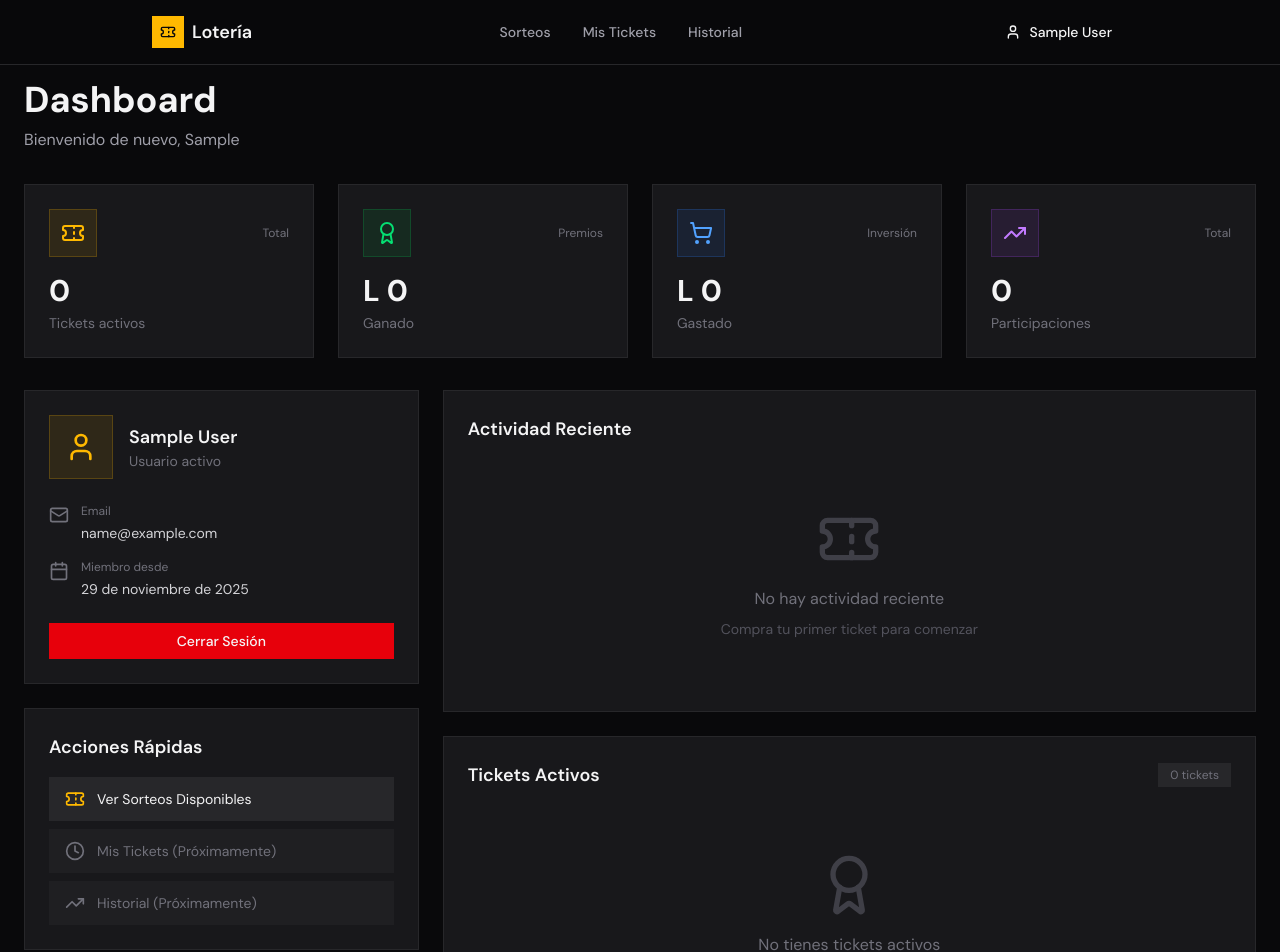
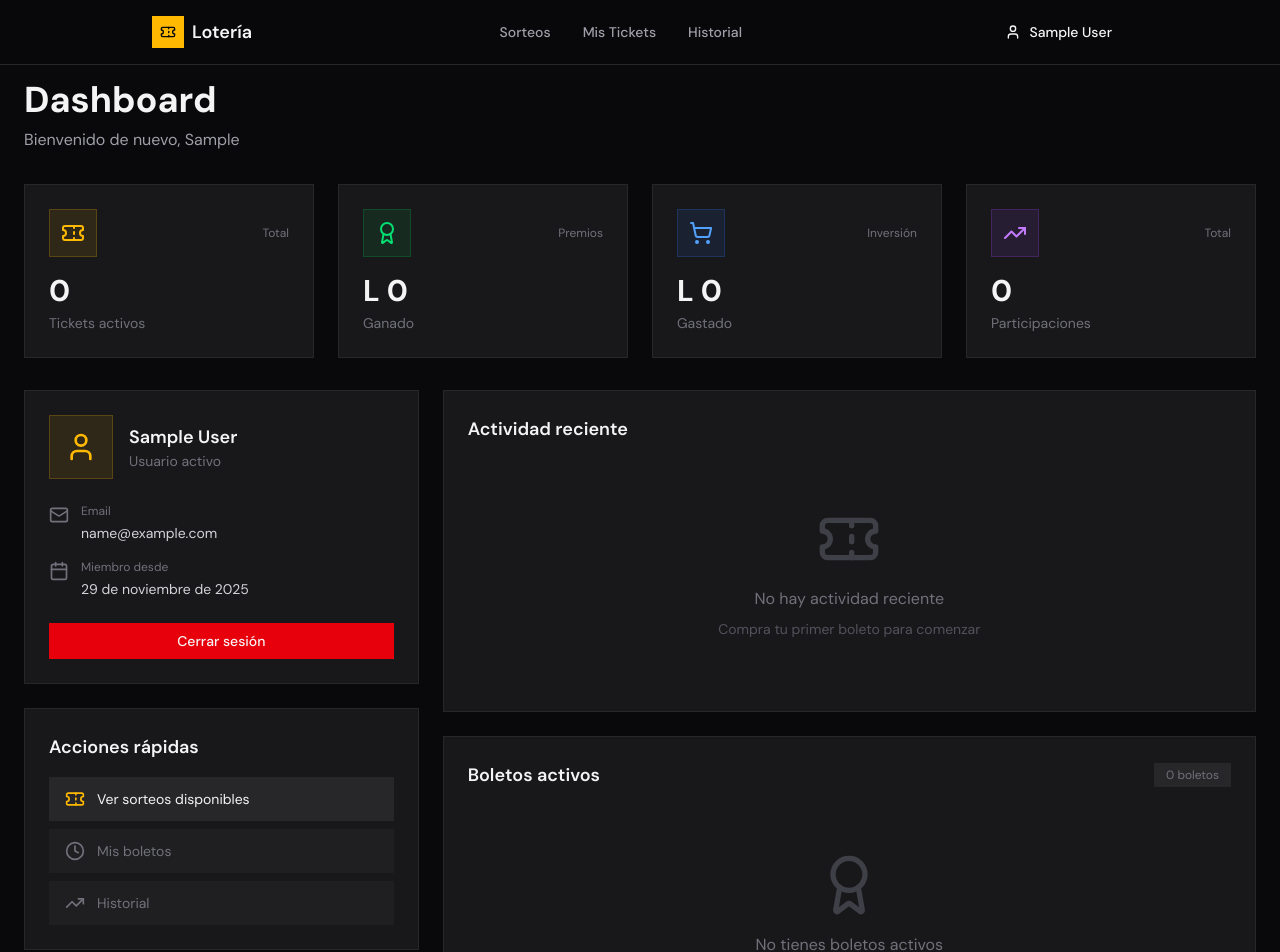
Before and after one commit to LUCABOTT/proyectoLoteriaSeminarioFrontend, a React (Vite) app: page /dashboard in a window 1280 px wide. Shown: the top 952 px of the page. Built offline with nearby package versions, Linux system fonts and the light colour scheme; sample sign-in values are in the browser's storage.

Commit message:
corrección de nombres

```diff
--- a/src/App.jsx
+++ b/src/App.jsx
@@ -7,6 +7,7 @@ import Home from "./pages/Home";
 import Login from "./pages/Login";
 import Register from "./pages/Register";
 import Lotteries from "./pages/Lotteries";
+import NotFound from "./pages/NotFound";
 import { Navbar } from "./components/Navbar";
 import { Footer } from "./components/Footer";
 import { useContext } from "react";
@@ -46,6 +47,9 @@ function AppContent() {
             </PrivateRoute>
           }
         />
+
+        {/* 404 - Catch all unmatched routes */}
+        <Route path="*" element={<NotFound />} />
       </Routes>
       {!hideNavbarAndFooter && <Footer />}
     </>
--- a/src/components/Navbar.jsx
+++ b/src/components/Navbar.jsx
@@ -90,14 +90,14 @@ export function Navbar() {
                       className="flex items-center gap-2 px-4 py-3 text-zinc-400 hover:text-zinc-100 hover:bg-zinc-800 text-sm transition-colors"
                     >
                       <User className="w-4 h-4" />
-                      Mi Perfil
+                      Mi perfil
                     </Link>
                     <button
                       onClick={handleLogout}
                       className="w-full flex items-center gap-2 px-4 py-3 text-zinc-400 hover:text-zinc-100 hover:bg-zinc-800 text-sm transition-colors text-left"
                     >
                       <LogOut className="w-4 h-4" />
-                      Cerrar Sesión
+                      Cerrar sesión
                     </button>
                   </div>
                 )}
@@ -156,14 +156,14 @@ export function Navbar() {
                       className="px-4 py-3 text-zinc-400 hover:text-zinc-100 hover:bg-zinc-900 text-sm font-medium transition-colors flex items-center gap-2"
                     >
                       <User className="w-4 h-4" />
-                      Mi Perfil
+                      Mi perfil
                     </Link>
                     <button
                       onClick={handleLogout}
                       className="px-4 py-3 text-zinc-400 hover:text-zinc-100 hover:bg-zinc-900 text-sm font-medium transition-colors text-left flex items-center gap-2"
                     >
                       <LogOut className="w-4 h-4" />
-                      Cerrar Sesión
+                      Cerrar sesión
                     </button>
                   </>
                 ) : (
--- a/src/pages/ActivacionCuenta.jsx
+++ b/src/pages/ActivacionCuenta.jsx
@@ -2,6 +2,7 @@ import { useState } from "react";
 import { useNavigate } from "react-router-dom";
 import { activateAccount } from "../services/authService";
 import { CheckCircle, Mail, Lock } from "lucide-react";
+import { useEffect } from "react";
 
 export default function ActivacionCuenta() {
   const navigate = useNavigate();
@@ -9,6 +10,10 @@ export default function ActivacionCuenta() {
   const [pin, setPin] = useState("");
   const [error, setError] = useState("");
   const [isLoading, setIsLoading] = useState(false);
+
+  useEffect(() => {
+    document.title = "Activar Cuenta - Lotería";
+  }, []);
 
   const handleConfirm = async (e) => {
     e.preventDefault();
--- a/src/pages/Dashboard.jsx
+++ b/src/pages/Dashboard.jsx
@@ -10,11 +10,12 @@ export default function Dashboard() {
     totalPurchases: 0,
     totalSpent: 0,
     activePurchases: 0,
-    purchases: []
+    purchases: [],
   });
   const [loading, setLoading] = useState(true);
 
   useEffect(() => {
+    document.title = "Dashboard - Lotería";
     loadStats();
   }, [user]);
 
@@ -27,7 +28,7 @@ export default function Dashboard() {
         totalPurchases: data.total,
         totalSpent: data.totalSpent,
         activePurchases: data.activePurchases,
-        purchases: data.purchases
+        purchases: data.purchases,
       });
     } catch (err) {
       console.error("Error loading stats:", err);
@@ -37,10 +38,10 @@ export default function Dashboard() {
   };
 
   const formatCurrency = (amount) => {
-    return new Intl.NumberFormat('es-HN', {
-      style: 'currency',
-      currency: 'HNL',
-      minimumFractionDigits: 0
+    return new Intl.NumberFormat("es-HN", {
+      style: "currency",
+      currency: "HNL",
+      minimumFractionDigits: 0,
     }).format(amount);
   };
 
@@ -49,12 +50,8 @@ export default function Dashboard() {
       <div className="container mx-auto max-w-7xl">
         {/* Header */}
         <div className="mb-8">
-          <h1 className="text-3xl md:text-4xl font-bold text-zinc-100 mb-2">
-            Dashboard
-          </h1>
-          <p className="text-zinc-400">
-            Bienvenido de nuevo, {user?.firstName}
-          </p>
+          <h1 className="text-3xl md:text-4xl font-bold text-zinc-100 mb-2">Dashboard</h1>
+          <p className="text-zinc-400">Bienvenido de nuevo, {user?.firstName}</p>
         </div>
 
         {/* Stats Grid */}
@@ -66,9 +63,7 @@ export default function Dashboard() {
               </div>
               <span className="text-xs text-zinc-500">Total</span>
             </div>
-            <div className="text-3xl font-bold text-zinc-100 mb-1">
-              {loading ? "..." : stats.activePurchases}
-            </div>
+            <div className="text-3xl font-bold text-zinc-100 mb-1">{loading ? "..." : stats.activePurchases}</div>
             <div className="text-sm text-zinc-500">Tickets activos</div>
           </div>
 
@@ -79,9 +74,7 @@ export default function Dashboard() {
               </div>
               <span className="text-xs text-zinc-500">Premios</span>
             </div>
-            <div className="text-3xl font-bold text-zinc-100 mb-1">
-              {formatCurrency(0)}
-            </div>
+            <div className="text-3xl font-bold text-zinc-100 mb-1">{formatCurrency(0)}</div>
             <div className="text-sm text-zinc-500">Ganado</div>
           </div>
 
@@ -105,9 +98,7 @@ export default function Dashboard() {
               </div>
               <span className="text-xs text-zinc-500">Total</span>
             </div>
-            <div className="text-3xl font-bold text-zinc-100 mb-1">
-              {loading ? "..." : stats.totalPurchases}
-            </div>
+            <div className="text-3xl font-bold text-zinc-100 mb-1">{loading ? "..." : stats.totalPurchases}</div>
             <div className="text-sm text-zinc-500">Participaciones</div>
           </div>
         </div>
@@ -143,10 +134,10 @@ export default function Dashboard() {
                   <div>
                     <p className="text-xs text-zinc-500 mb-1">Miembro desde</p>
                     <p className="text-sm text-zinc-300">
-                      {new Date().toLocaleDateString('es-HN', {
-                        year: 'numeric',
-                        month: 'long',
-                        day: 'numeric'
+                      {new Date().toLocaleDateString("es-HN", {
+                        year: "numeric",
+                        month: "long",
+                        day: "numeric",
                       })}
                     </p>
                   </div>
@@ -157,34 +148,33 @@ export default function Dashboard() {
                 onClick={logout}
                 className="w-full mt-6 px-4 py-2 bg-red-600 text-zinc-100 text-sm font-medium hover:bg-red-500 transition-colors"
               >
-                Cerrar Sesión
+                Cerrar sesión
               </button>
             </div>
 
-            {/* Quick Actions */}
             <div className="bg-zinc-900 border border-zinc-800 p-6">
-              <h3 className="text-lg font-semibold text-zinc-100 mb-4">Acciones Rápidas</h3>
+              <h3 className="text-lg font-semibold text-zinc-100 mb-4">Acciones rápidas</h3>
               <div className="space-y-2">
                 <Link
                   to="/sorteos"
                   className="flex items-center gap-3 px-4 py-3 bg-zinc-800 hover:bg-zinc-700 text-zinc-100 text-sm transition-colors"
                 >
                   <Ticket className="w-5 h-5 text-amber-400" />
-                  Ver Sorteos Disponibles
+                  Ver sorteos disponibles
                 </Link>
                 <button
                   disabled
                   className="w-full flex items-center gap-3 px-4 py-3 bg-zinc-800/50 text-zinc-500 text-sm cursor-not-allowed"
                 >
                   <Clock className="w-5 h-5" />
-                  Mis Tickets (Próximamente)
+                  Mis boletos
                 </button>
                 <button
                   disabled
                   className="w-full flex items-center gap-3 px-4 py-3 bg-zinc-800/50 text-zinc-500 text-sm cursor-not-allowed"
                 >
                   <TrendingUp className="w-5 h-5" />
-                  Historial (Próximamente)
+                  Historial
                 </button>
               </div>
             </div>
@@ -194,7 +184,7 @@ export default function Dashboard() {
           <div className="lg:col-span-2">
             {/* Recent Activity */}
             <div className="bg-zinc-900 border border-zinc-800 p-6 mb-6">
-              <h3 className="text-lg font-semibold text-zinc-100 mb-4">Actividad Reciente</h3>
+              <h3 className="text-lg font-semibold text-zinc-100 mb-4">Actividad reciente</h3>
               {loading ? (
                 <div className="text-center py-12">
                   <p className="text-zinc-500">Cargando...</p>
@@ -202,7 +192,10 @@ export default function Dashboard() {
               ) : stats.purchases.length > 0 ? (
                 <div className="space-y-3">
                   {stats.purchases.slice(0, 5).map((purchase) => (
-                    <div key={purchase.id} className="flex items-center justify-between p-3 bg-zinc-950 border border-zinc-800">
+                    <div
+                      key={purchase.id}
+                      className="flex items-center justify-between p-3 bg-zinc-950 border border-zinc-800"
+                    >
                       <div className="flex items-center gap-3">
                         <div className="w-10 h-10 bg-amber-400/10 border border-amber-400/20 flex items-center justify-center">
                           <Ticket className="w-5 h-5 text-amber-400" />
@@ -210,7 +203,7 @@ export default function Dashboard() {
                         <div>
                           <p className="text-sm font-medium text-zinc-100">{purchase.lotteryName}</p>
                           <p className="text-xs text-zinc-500">
-                            {new Date(purchase.purchaseDate).toLocaleDateString('es-HN')}
+                            {new Date(purchase.purchaseDate).toLocaleDateString("es-HN")}
                           </p>
                         </div>
                       </div>
@@ -225,17 +218,16 @@ export default function Dashboard() {
                 <div className="text-center py-12">
                   <Ticket className="w-16 h-16 text-zinc-700 mx-auto mb-4" />
                   <p className="text-zinc-500 mb-2">No hay actividad reciente</p>
-                  <p className="text-sm text-zinc-600">Compra tu primer ticket para comenzar</p>
+                  <p className="text-sm text-zinc-600">Compra tu primer boleto para comenzar</p>
                 </div>
               )}
             </div>
 
-            {/* Active Tickets */}
             <div className="bg-zinc-900 border border-zinc-800 p-6">
               <div className="flex items-center justify-between mb-4">
-                <h3 className="text-lg font-semibold text-zinc-100">Tickets Activos</h3>
+                <h3 className="text-lg font-semibold text-zinc-100">Boletos activos</h3>
                 <span className="text-xs text-zinc-500 bg-zinc-800 px-3 py-1">
-                  {loading ? "..." : `${stats.activePurchases} tickets`}
+                  {loading ? "..." : `${stats.activePurchases} boletos`}
                 </span>
               </div>
               {loading ? (
@@ -244,7 +236,10 @@ export default function Dashboard() {
                 </div>
               ) : stats.activePurchases > 0 ? (
                 <div className="space-y-3">
-                  {stats.purchases.filter(p => p.status === "pending").slice(0, 3).map((purchase) => (
+                  {stats.purchases
+                    .filter((p) => p.status === "pending")
+                    .slice(0, 3)
+                    .map((purchase) => (
                       <div key={purchase.id} className="p-4 bg-zinc-950 border border-zinc-800">
                         <div className="flex items-center justify-between mb-2">
                           <h4 className="text-sm font-semibold text-zinc-100">{purchase.lotteryName}</h4>
@@ -253,7 +248,10 @@ export default function Dashboard() {
                         <p className="text-xs text-zinc-500 mb-2">Ticket: {purchase.ticketNumber}</p>
                         <div className="flex gap-1">
                           {purchase.numbers.map((num, idx) => (
-                          <div key={idx} className="w-8 h-8 bg-amber-400/10 border border-amber-400/20 flex items-center justify-center text-xs font-bold text-amber-400">
+                            <div
+                              key={idx}
+                              className="w-8 h-8 bg-amber-400/10 border border-amber-400/20 flex items-center justify-center text-xs font-bold text-amber-400"
+                            >
                               {num}
                             </div>
                           ))}
@@ -264,12 +262,12 @@ export default function Dashboard() {
               ) : (
                 <div className="text-center py-12">
                   <Award className="w-16 h-16 text-zinc-700 mx-auto mb-4" />
-                  <p className="text-zinc-500 mb-2">No tienes tickets activos</p>
+                  <p className="text-zinc-500 mb-2">No tienes boletos activos</p>
                   <Link
                     to="/sorteos"
                     className="inline-block mt-4 px-6 py-2 bg-amber-400 text-zinc-950 text-sm font-medium hover:bg-amber-300 transition-colors"
                   >
-                    Comprar Ticket
+                    Comprar
                   </Link>
                 </div>
               )}
--- a/src/pages/Home.jsx
+++ b/src/pages/Home.jsx
@@ -57,6 +57,8 @@ export default function Home() {
   const [lotteryData, setLotteryData] = useState(null);
 
   useEffect(() => {
+    document.title = "Inicio - Lotería";
+
     const newParticles = Array.from({ length: 15 }, (_, i) => ({
       id: i,
       left: Math.random() * 100,
--- a/src/pages/Login.jsx
+++ b/src/pages/Login.jsx
@@ -1,6 +1,6 @@
 import { Ticket, Eye, EyeOff } from "lucide-react";
 import { Link } from "react-router-dom";
-import { useState, useContext } from "react";
+import { useState, useContext, useEffect } from "react";
 import { loginUser } from "../services/authService";
 import { AuthContext } from "../context/AuthContext";
 
@@ -11,6 +11,10 @@ export default function LoginPage() {
   const [password, setPassword] = useState("");
   const [error, setError] = useState("");
   const { login } = useContext(AuthContext);
+
+  useEffect(() => {
+    document.title = "Iniciar Sesión - Lotería";
+  }, []);
 
   const handleSubmit = async (e) => {
     e.preventDefault();
--- a/src/pages/Lotteries.jsx
+++ b/src/pages/Lotteries.jsx
@@ -13,6 +13,8 @@ const CountdownTimer = ({ targetDate }) => {
   });
 
   useEffect(() => {
+    document.title = "Sorteos - Lotería";
+
     const calculateTimeLeft = () => {
       if (!targetDate) return { days: 0, hours: 0, minutes: 0, seconds: 0 };
       const difference = new Date(targetDate).getTime() - new Date().getTime();
@@ -39,28 +41,20 @@ const CountdownTimer = ({ targetDate }) => {
     <div className="flex gap-2">
       {timeLeft.days > 0 && (
         <div className="flex flex-col items-center bg-zinc-800 px-3 py-2 rounded">
-          <div className="text-xl font-bold text-amber-400">
-            {String(timeLeft.days).padStart(2, "0")}
-          </div>
+          <div className="text-xl font-bold text-amber-400">{String(timeLeft.days).padStart(2, "0")}</div>
           <div className="text-xs text-zinc-400">Días</div>
         </div>
       )}
       <div className="flex flex-col items-center bg-zinc-800 px-3 py-2 rounded">
-        <div className="text-xl font-bold text-amber-400">
-          {String(timeLeft.hours).padStart(2, "0")}
-        </div>
+        <div className="text-xl font-bold text-amber-400">{String(timeLeft.hours).padStart(2, "0")}</div>
         <div className="text-xs text-zinc-400">Hrs</div>
       </div>
       <div className="flex flex-col items-center bg-zinc-800 px-3 py-2 rounded">
-        <div className="text-xl font-bold text-amber-400">
-          {String(timeLeft.minutes).padStart(2, "0")}
-        </div>
+        <div className="text-xl font-bold text-amber-400">{String(timeLeft.minutes).padStart(2, "0")}</div>
         <div className="text-xs text-zinc-400">Min</div>
       </div>
       <div className="flex flex-col items-center bg-zinc-800 px-3 py-2 rounded">
-        <div className="text-xl font-bold text-amber-400">
-          {String(timeLeft.seconds).padStart(2, "0")}
-        </div>
+        <div className="text-xl font-bold text-amber-400">{String(timeLeft.seconds).padStart(2, "0")}</div>
         <div className="text-xs text-zinc-400">Seg</div>
       </div>
     </div>
@@ -69,10 +63,10 @@ const CountdownTimer = ({ targetDate }) => {
 
 const LotteryCard = ({ lottery, onSelectLottery }) => {
   const formatCurrency = (amount) => {
-    return new Intl.NumberFormat('es-HN', {
-      style: 'currency',
-      currency: 'HNL',
-      minimumFractionDigits: 0
+    return new Intl.NumberFormat("es-HN", {
+      style: "currency",
+      currency: "HNL",
+      minimumFractionDigits: 0,
     }).format(amount);
   };
 
@@ -90,9 +84,7 @@ const LotteryCard = ({ lottery, onSelectLottery }) => {
 
       <div className="mb-4">
         <div className="text-sm text-zinc-400 mb-1">Premio Mayor</div>
-        <div className="text-3xl font-bold text-amber-400">
-          {formatCurrency(lottery.prize)}
-        </div>
+        <div className="text-3xl font-bold text-amber-400">{formatCurrency(lottery.prize)}</div>
       </div>
 
       <div className="grid grid-cols-2 gap-4 mb-4 pb-4 border-b border-zinc-800">
@@ -112,9 +104,7 @@ const LotteryCard = ({ lottery, onSelectLottery }) => {
       </div>
 
       <div className="flex items-center justify-between">
-        <div className="text-sm text-zinc-400">
-          Desde {formatCurrency(lottery.ticketPrice)}
-        </div>
+        <div className="text-sm text-zinc-400">Desde {formatCurrency(lottery.ticketPrice)}</div>
         <button
           onClick={() => onSelectLottery(lottery)}
           className="px-6 py-2 bg-amber-400 text-zinc-950 text-sm font-medium hover:bg-amber-300 transition-colors"
@@ -181,19 +171,11 @@ export default function Lotteries() {
       <div className="min-h-screen bg-zinc-950 pt-20 px-6 pb-12">
         <div className="container mx-auto max-w-6xl">
           <div className="mb-8">
-            <h1 className="text-4xl font-bold text-zinc-100 mb-2">
-              Sorteos Disponibles
-            </h1>
-            <p className="text-zinc-400">
-              Bienvenido, {user?.firstName}. Selecciona un sorteo y prueba tu suerte
-            </p>
+            <h1 className="text-4xl font-bold text-zinc-100 mb-2">Sorteos</h1>
+            <p className="text-zinc-400">Bienvenido, {user?.firstName}. Selecciona un sorteo y prueba tu suerte</p>
           </div>
 
-          {error && (
-            <div className="bg-red-500/10 border border-red-500/20 text-red-400 px-4 py-3 mb-6">
-              {error}
-            </div>
-          )}
+          {error && <div className="bg-red-500/10 border border-red-500/20 text-red-400 px-4 py-3 mb-6">{error}</div>}
 
           {showSuccess && purchasedTicket && (
             <div className="bg-green-500/10 border border-green-500/20 text-green-400 px-4 py-3 mb-6">
@@ -201,19 +183,13 @@ export default function Lotteries() {
               <p className="text-sm">
                 Número de ticket: <span className="font-mono font-bold">{purchasedTicket.ticketNumber}</span>
               </p>
-              <p className="text-sm">
-                Números: {purchasedTicket.numbers.join(" - ")}
-              </p>
+              <p className="text-sm">Números: {purchasedTicket.numbers.join(" - ")}</p>
             </div>
           )}
 
           <div className="grid grid-cols-1 md:grid-cols-2 lg:grid-cols-3 gap-6">
             {lotteries.map((lottery) => (
-              <LotteryCard
-                key={lottery.id}
-                lottery={lottery}
-                onSelectLottery={handleSelectLottery}
-              />
+              <LotteryCard key={lottery.id} lottery={lottery} onSelectLottery={handleSelectLottery} />
             ))}
           </div>
 
--- a/src/pages/Register.jsx
+++ b/src/pages/Register.jsx
@@ -1,6 +1,6 @@
 import { Ticket, Eye, EyeOff, Check } from "lucide-react";
 import { Link, useNavigate } from "react-router-dom";
-import { useState } from "react";
+import { useState, useEffect } from "react";
 import { registerUser } from "../services/authService";
 
 export default function RegisterPage() {
@@ -9,6 +9,10 @@ export default function RegisterPage() {
   const [isLoading, setIsLoading] = useState(false);
   const [error, setError] = useState("");
   const [success, setSuccess] = useState("");
+
+  useEffect(() => {
+    document.title = "Registrarse - Lotería";
+  }, []);
 
   const [formData, setFormData] = useState({
     firstName: "",
```
Also changed, not shown: src/pages/NotFound.jsx (added, +59 -0 lines). Lines whose indentation alone changed are shown as unchanged.
